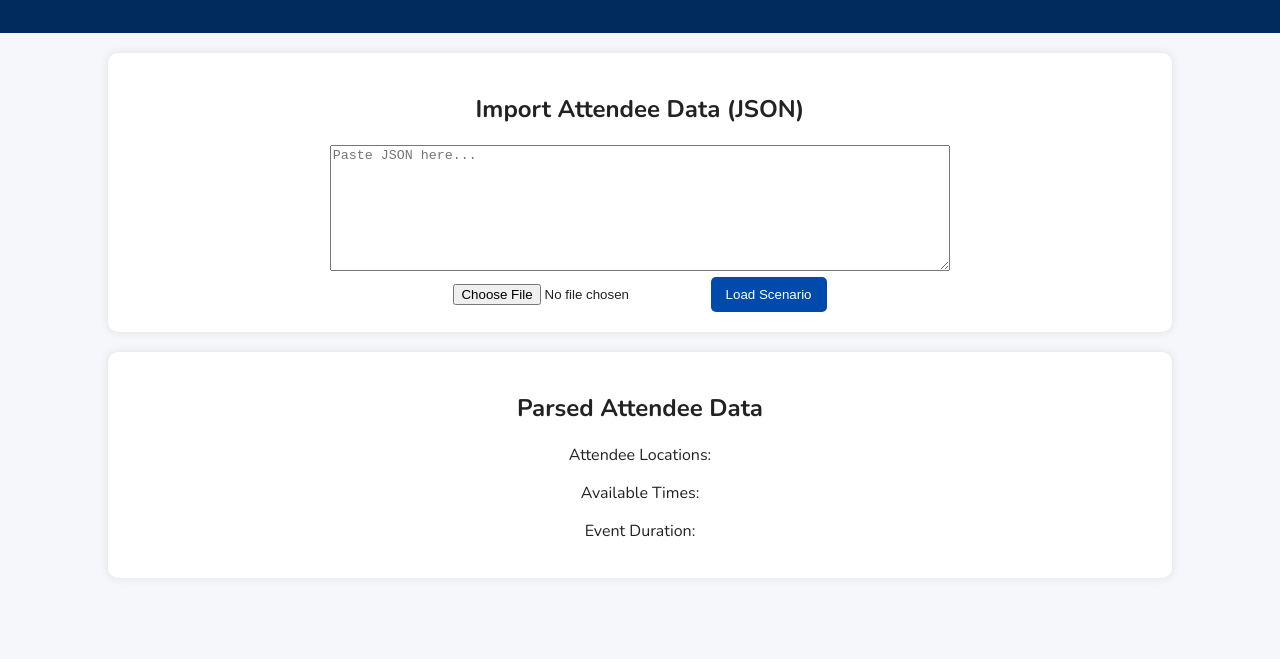
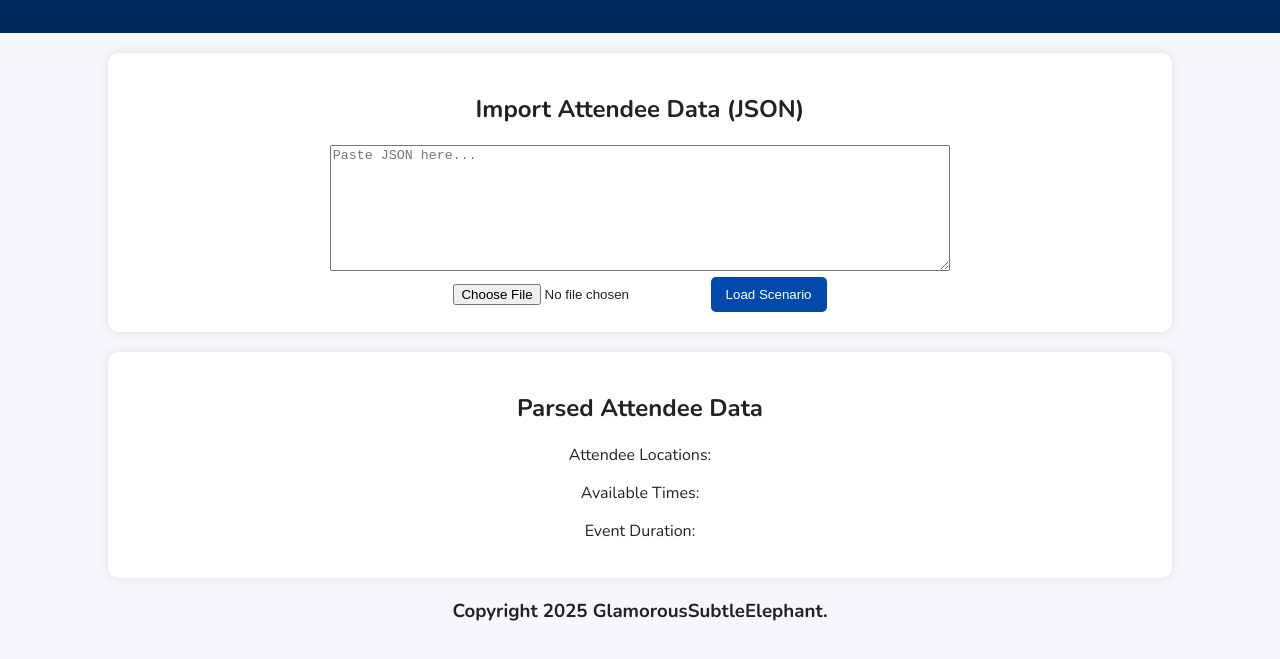
Before and after one commit to a-e-sumar/DurHack_2025, a plain HTML site: page index.html in a window 1280 px wide. Shown: the part 131-790 px from the top of the page. Drawn offline with nearby package versions, Linux system fonts and the light colour scheme.

Commit message:
Update index.html

```diff
--- a/index.html
+++ b/index.html
@@ -48,7 +48,7 @@
       <tbody id="resultsTable"></tbody>
     </table>
   </section>
-
+  <h3 style="text-align: center">Copyright 2025 GlamorousSubtleElephant.</h3>
   <script src="script.js"></script>
   <script src="loadjson.js"></script>
   <script src="loadfile.js"></script>
```
